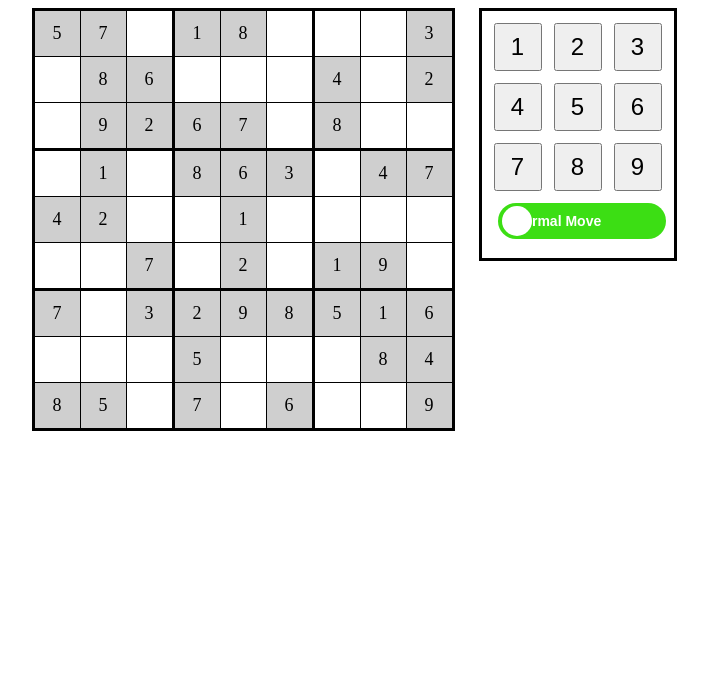
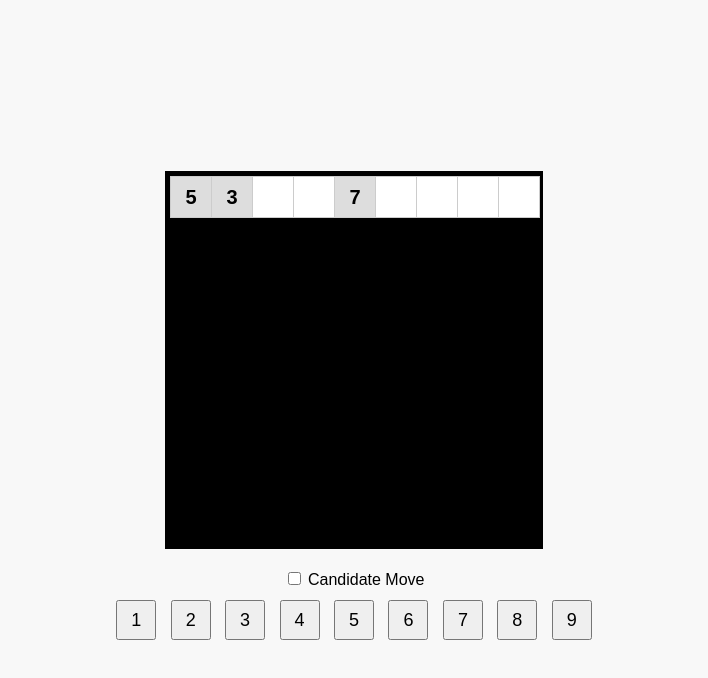
Before and after one commit to acciojob/sudoku-bhpuja, a website: page main.html in a window 1280 px wide. Shown: the whole page, without its empty margins (286-994 px from the left). Drawn offline with Linux system fonts and the light colour scheme.

Commit message:
created a submission

```diff
--- a/main.html
+++ b/main.html
@@ -1,250 +1,45 @@
 <!DOCTYPE html>
-
-<html>
-
+<html lang="en">
 <head>
+    <meta charset="UTF-8">
+    <meta name="viewport" content="width=device-width, initial-scale=1.0">
+    <title>Sudoku Game</title>
     <link rel="stylesheet" href="styles.css">
 </head>
+<body>
+    <div class="container">
+        <div id="sudoku-board">
+            <!-- 9x9 Sudoku Grid -->
+            <div class="cell given-number">5</div>
+            <div class="cell given-number">3</div>
+            <div class="cell"><span class="candidates"></span><span class="value"></span></div>
+            <div class="cell"><span class="candidates"></span><span class="value"></span></div>
+            <div class="cell given-number">7</div>
+            <div class="cell"><span class="candidates"></span><span class="value"></span></div>
+            <div class="cell"><span class="candidates"></span><span class="value"></span></div>
+            <div class="cell"><span class="candidates"></span><span class="value"></span></div>
+            <div class="cell"><span class="candidates"></span><span class="value"></span></div>
+            <!-- Add more rows to make it 9x9 -->
+        </div>
 
-<body>
-	<!-- the entire body must be written by student -->
-    <div id="wrapper">
-    <table id="board" role="grid">
-    <colgroup span="3"></colgroup>
-    <colgroup span="3"></colgroup>
-    <colgroup span="3"></colgroup>
-    <tbody>
-    <tr>
-    <td class="given-number">5</td>
-    <td class="given-number">7</td>
-    <td>
-    <span class="candidates"></span>
-    <span class="value"></span>
-    </td>
-    <td class="given-number">1</td>
-    <td class="given-number">8</td>
-    <td>
-    <span class="candidates"></span>
-    <span class="value"></span>
-    </td>
-    <td>
-    <span class="candidates"></span>
-    <span class="value"></span>
-    </td>
-    <td>
-        <span class="candidates"></span>
-        <span class="value"></span>
-        </td>
-        <td class="given-number">3</td>
-        </tr>
-        <tr>
-        <td>
-        <span class="candidates"></span>
-        <span class="value"></span>
-        </td>
-        <td class="given-number">8</td>
-        <td class="given-number">6</td>
-        <td>
-        <span class="candidates"></span>
-        <span class="value"></span>
-        </td>
-        <td>
-        <span class="candidates"></span>
-        <span class="value"></span>
-        </td>
-        <td>
-        <span class="candidates"></span>
-        <span class="value"></span>
-        </td>
-        <td class="given-number">4</td>
-        <td>
-            <span class="candidates"></span>
-            <span class="value"></span>
-            </td>
-            <td class="given-number">2</td>
-            </tr>
-            <tr>
-            <td>
-            <span class="candidates"></span>
-            <span class="value"></span>
-            </td>
-            <td class="given-number">9</td>
-            <td class="given-number">2</td>
-            <td class="given-number">6</td>
-            <td class="given-number">7</td>
-            <td>
-            <span class="candidates"></span>
-            <span class="value"></span>
-            </td>
-            <td class="given-number">8</td>
-            <td>
-            <span class="candidates"></span>
-            <span class="value"></span>
-            </td>
-            <td>
-                <span class="candidates"></span>
-                <span class="value"></span>
-                </td>
-                </tr>
-                <tr>
-                <td>
-                <span class="candidates"></span>
-                <span class="value"></span>
-                </td>
-                <td class="given-number">1</td>
-                <td>
-                <span class="candidates"></span>
-                <span class="value"></span>
-                </td>
-                <td class="given-number">8</td> <td class="given-number">6</td>
-                <td class="given-number">3</td>
-                <td>
-                <span class="candidates"></span>
-                <span class="value"></span>
-                </td>
-                <td class="given-number">4</td>
-                <td class="given-number">7</td>
-                </tr>
-                <tr>
-                    <td class="given-number">4</td> <td class="given-number">2</td>
-<td>
-<span class="candidates"></span>
-<span class="value"></span>
-</td>
-<td>
-<span class="candidates"></span>
-<span class="value"></span>
-</td>
-<td class="given-number">1</td>
-<td>
-<span class="candidates"></span>
-<span class="value"></span>
-</td>
-<td>
-<span class="candidates"></span>
-<span class="value"></span>
-</td>
-<td>
-<span class="candidates"></span>
-<span class="value"></span>
-</td>
-<td>
-<span class="candidates"></span>
-<span class="value"></span>
-</td>
-</tr>
-<tr>
-<td>
-<span class="candidates"></span> <span class="value"></span>
-</td>
-<td>
-<span class="candidates"></span>
-<span class="value"></span>
-</td>
-<td class="given-number">7</td>
-<td>
-<span class="candidates"></span>
-<span class="value"></span>
-</td>
-<td class="given-number">2</td>
-<td>
-<span class="candidates"></span>
-<span class="value"></span>
-</td>
-<td class="given-number">1</td>
-<td class="given-number">9</td>
-<td>
-    <span class="candidates"></span>
-<span class="value"></span>
-</td>
-</tr>
-<tr>
-<td class="given-number">7</td>
-<td>
-<span class="candidates"></span>
-<span class="value"></span>
-</td>
-<td class="given-number">3</td>
-<td class="given-number">2</td>
-<td class="given-number">9</td>
-<td class="given-number">8</td>
-<td class="given-number">5</td>
-<td class="given-number">1</td>
-<td class="given-number">6</td>
-</tr>
-<tr>
-<td>
-<span class="candidates"></span>
-<span class="value"></span>
-</td>
-<td>
-<span class="candidates"></span>
-<span class="value"></span>
-</td>
-<td>
-<span class="candidates"></span>
-<span class="value"></span>
-</td>
-<td class="given-number">5</td>
-<td>
-<span class="candidates"></span>
-<span class="value"></span>
-</td>
-<td>
-<span class="candidates"></span>
-<span class="value"></span>
-</td>
-<td>
-<span class="candidates"></span>
-<span class="value"></span>
-</td>
-<td class="given-number">8</td>
-<td class="given-number">4</td>
-</tr>
-<tr>
-<td class="given-number">8</td>
-<td class="given-number">5</td>
-<td>
-    <span class="candidates"></span> <span class="value"></span>
-    </td>
-    <td class="given-number">7</td>
-    <td>
-    <span class="candidates"></span>
-    <span class="value"></span>
-    </td>
-    <td class="given-number">6</td>
-    <td>
-    <span class="candidates"></span>
-    <span class="value"></span>
-    </td>
-    <td>
-    <span class="candidates"></span>
-    <span class="value"></span>
-    </td>
-    <td class="given-number">9</td>
-    </tr>
-    </tbody>
-    </table>
         <div id="controls">
-    <div id="number-controls">
-        <button class="number-control">1</button>
-<button class="number-control">2</button>
-<button class="number-control">3</button> <button class="number-control">4</button>
-<button class="number-control">5</button>
-<button class="number-control">6</button>
-<button class="number-control">7</button>
-<button class="number-control">8</button>
-<button class="number-control">9</button>
-</div>
-<input
-id="candidate-switch"
-type="checkbox"
-aria-label="Is candidate move" />
+            <label>
+                <input type="checkbox" id="candidate-switch"> Candidate Move
+            </label>
+            <div id="number-buttons">
+                <button class="num-btn">1</button>
+                <button class="num-btn">2</button>
+                <button class="num-btn">3</button>
+                <button class="num-btn">4</button>
+                <button class="num-btn">5</button>
+                <button class="num-btn">6</button>
+                <button class="num-btn">7</button>
+                <button class="num-btn">8</button>
+                <button class="num-btn">9</button>
             </div>
         </div>
-    <script type="text/javascript" src="./script.js">
-</script>
+    </div>
 
+    <script src="script.js"></script>
 </body>
-
 </html>
--- a/script.js
+++ b/script.js
@@ -22,19 +22,21 @@ document.addEventListener("DOMContentLoaded", () => {
             if (!selectedCell) return;
 
             let num = button.textContent;
+            let valueSpan = selectedCell.querySelector(".value");
+            let candidatesSpan = selectedCell.querySelector(".candidates");
 
             if (candidateSwitch.checked) {
-                toggleCandidate(selectedCell, num);
+                toggleCandidate(candidatesSpan, num);
             } else {
-                selectedCell.textContent = num;
+                valueSpan.textContent = num;
+                candidatesSpan.textContent = "";  // Clear candidates when setting a normal number
             }
         });
     });
 
     // Toggle candidate numbers
-    function toggleCandidate(cell, num) {
-        let currentCandidates = cell.getAttribute("data-candidates") || "";
-        let candidates = new Set(currentCandidates.split(""));
+    function toggleCandidate(candidatesSpan, num) {
+        let candidates = new Set(candidatesSpan.textContent.split(""));
 
         if (candidates.has(num)) {
             candidates.delete(num);
@@ -43,7 +45,6 @@ document.addEventListener("DOMContentLoaded", () => {
         }
 
         let sortedCandidates = Array.from(candidates).sort().join("");
-        cell.setAttribute("data-candidates", sortedCandidates);
-        cell.textContent = sortedCandidates;
+        candidatesSpan.textContent = sortedCandidates;
     }
 });
--- a/styles.css
+++ b/styles.css
@@ -1,89 +1,77 @@
 /*  your css code here. If applicable */
-#wrapper {
+body {
+    font-family: Arial, sans-serif;
     display: flex;
     justify-content: center;
-    gap: 24px;
-    }
+    align-items: center;
+    height: 100vh;
+    background: #f8f8f8;
+}
 
-    table {
-        border-collapse: collapse;
-    }
-    colgroup {
-        border: 3px solid black;
-    }
-    tr:nth-of-type(3n) {
-        border-bottom: 3px solid black;
-    }
-    td {
+.container {
+    display: flex;
+    flex-direction: column;
+    align-items: center;
+}
+
+#sudoku-board {
+    display: grid;
+    grid-template-columns: repeat(9, 40px);
+    grid-template-rows: repeat(9, 40px);
+    gap: 1px;
+    background-color: black;
+    padding: 5px;
+}
+
+.cell {
+    width: 40px;
+    height: 40px;
+    background: white;
+    text-align: center;
+    font-size: 20px;
+    border: 1px solid #ccc;
+    display: flex;
+    flex-direction: column;
+    align-items: center;
+    justify-content: center;
     position: relative;
-    border: 1px solid black;
-     padding: 0;
-    width: 2.5em;
-    height: 2.5em;
+}
+
+.given-number {
+    background: #ddd;
+    font-weight: bold;
+    pointer-events: none;
+}
+
+.cell.selected {
+    background: lightblue;
+}
+
+.candidates {
+    font-size: 12px;
+    color: gray;
+    position: absolute;
+    top: 2px;
+}
+
+.value {
+    font-size: 20px;
+    font-weight: bold;
+}
+
+#controls {
+    margin-top: 20px;
+    text-align: center;
+}
+
+.num-btn {
+    width: 40px;
+    height: 40px;
+    margin: 5px;
     font-size: 18px;
-cursor: pointer;
-text-align: center; background-clip: padding-box; /* Ensure borders are shown in Firefox */
-background-color: white;
+    cursor: pointer;
 }
-.selected {
-     background-color: #fcfa13;
+
+#candidate-switch {
+    margin-bottom: 10px;
 }
-.given-number {
-     cursor: default;
-    background-color: #cfcfcf;
-}
-.candidates { position: absolute;
-top: 0;
-right: 0;
-font-size: 10px;
-color: #404040;
-}
-#controls {
-    height: fit-content;
-    padding: 12px;
-     border: 3px solid black;
-     background-color: white;
-}
-#number-controls {
-    display: grid;
-grid-template-columns: 1fr 1fr 1fr;
-align-content: center;
-align-items: center;
-grid-gap: 12px;
-}
-.number-control { font-size: 24px; height: 2em; width: 2em;
-}
-#candidate-switch {
-    appearance: none;
-    width: 100%;
-    height: 36px;
-     position: relative;
-     border-radius: 24px;
-     margin-top: 12px;
-      overflow: hidden;
-      cursor: pointer;
-      background-color: #9f9f9f;
-      transition: 0.2s;
-       background-color: #3cde14;
-}
-#candidate-switch:before { content: "Candidate Move     Normal Move";
-    display: flex;
-     align-items: center;
-     position: absolute;
-        width: 30px;
-        height: 30px;
-        top: calc(50% - 15px);
-        left: 4px;
-        border-radius: 50%;
-        font-weight: bold;
-        white-space: pre;
-        text-indent: -115px;
-        font-size: 14px; background-color: white;
-        color: white; transition: 0.2s;
-}
-#candidate-switch:checked {
-    background-color: #0eb9de;
-}
-#candidate-switch:checked:before{
-     left: calc(100% - 30px - 4px);
-}
```
Lines whose indentation alone changed are shown as unchanged.
